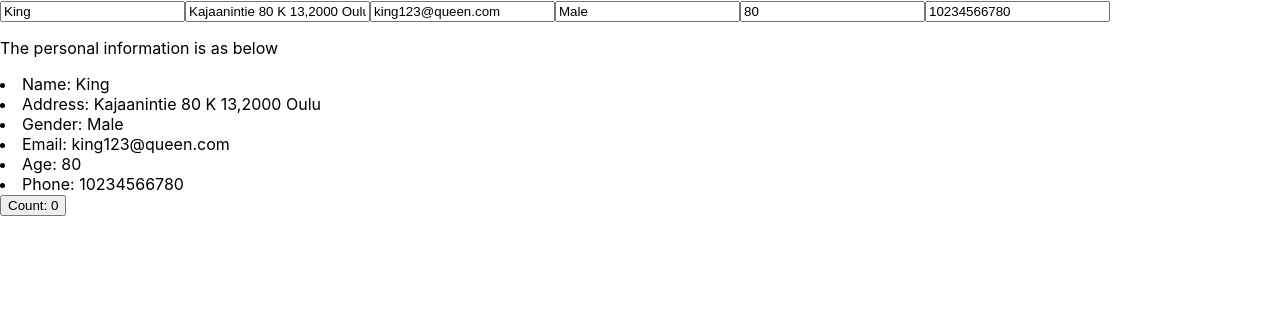
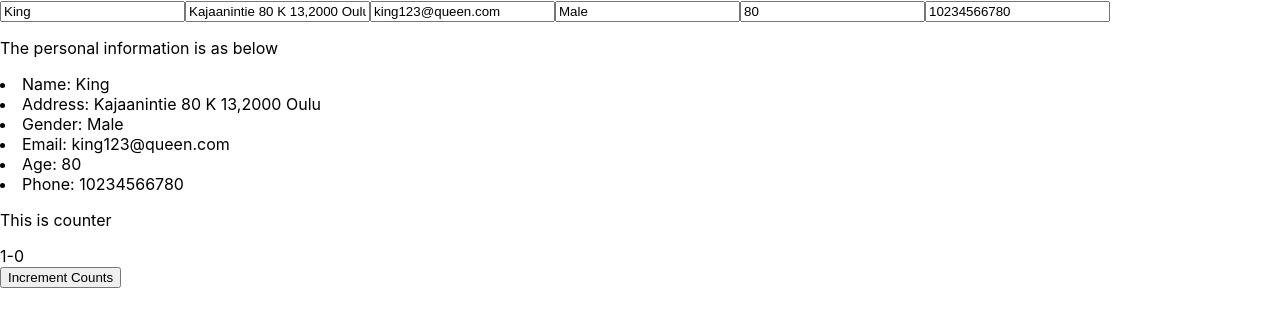
Before and after one commit to Shyamraja/ReactHooks, a React (Create React App) app: page / in a window 1280 px wide. Shown: the top 326 px of the page. Built offline with nearby package versions, Linux system fonts and the light colour scheme.

Commit message:
added useEffect hook in counter

```diff
--- a/src/component/Counter.js
+++ b/src/component/Counter.js
@@ -1,16 +1,21 @@
-import React, { useState } from "react";
+import React, { useState, useEffect} from "react";
 
+// Using react hook useState/useeffect for counts to display and update when button is clicked
 function Counter() {
   const [count, setCount] = useState(0);
+  const [secondCount, setSecondCount] = useState(0);
+
+  useEffect(() => {
+    setCount(count + 1);
+  }, [secondCount]);
 
   return (
-    <div>
-      <button
-        onClick={() => {
-          setCount(count + 1);
-        }}
-      >
-        Count: {count}
+    <div className="counts">
+      <p>This is counter</p>
+      {count}-{secondCount}
+      <br />
+      <button onClick={() => setSecondCount(secondCount + 1)}>
+          Increment Counts
       </button>
     </div>
   );
--- a/src/component/Profile.js
+++ b/src/component/Profile.js
@@ -1,5 +1,5 @@
 import React, { useState } from "react";
-// Using react hook useState for profile to display and update when info is changed
+// Using react hook useState for existing profile to display and update when info is changed immediately
 
 function Profile() {
   const [profile, setProfile] = useState({
```
Also changed, not shown: src/App.js (line endings or trailing spaces).
